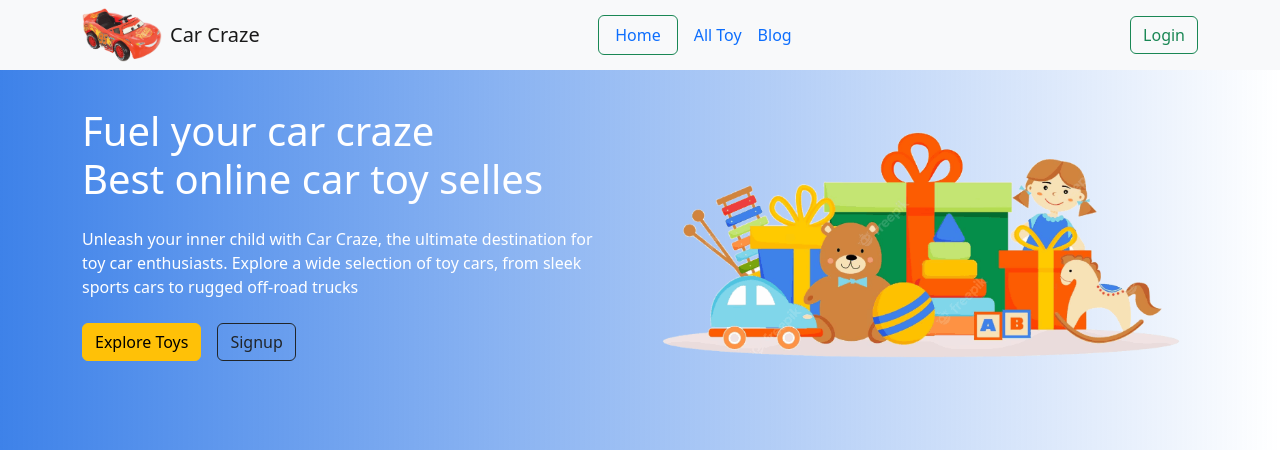
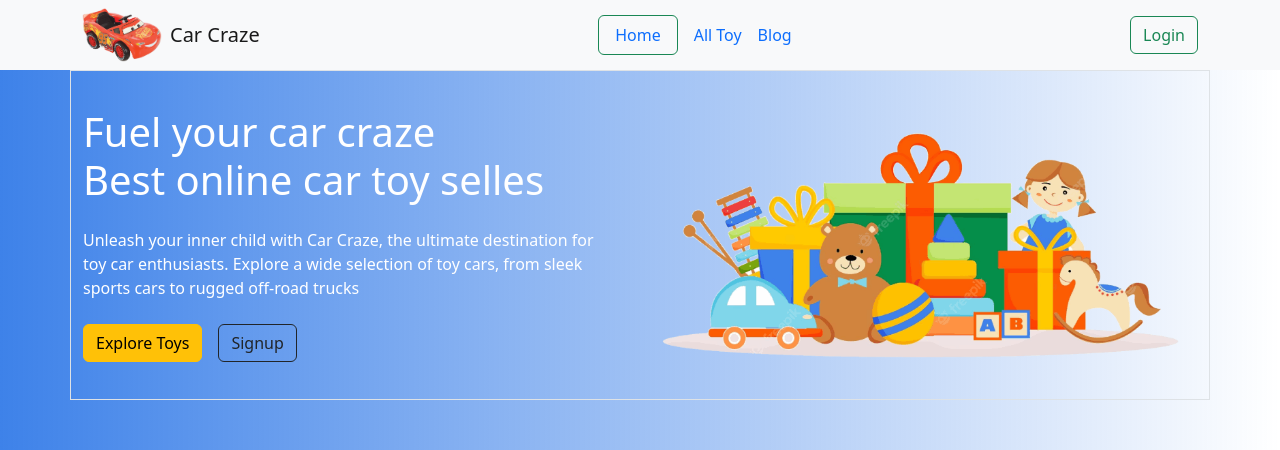
Before and after one commit to mehedi-hasan16/car-craze, a React (Vite) app: page / in a window 1280 px wide. Shown: the top 450 px of the page. Built offline with nearby package versions, Linux system fonts and the light colour scheme; no server answers.

Commit message:
added gallery image

```diff
--- a/package.json
+++ b/package.json
@@ -18,6 +18,7 @@
     "react-bootstrap": "^2.7.4",
     "react-dom": "^18.2.0",
     "react-icons": "^4.8.0",
+    "react-image-gallery": "^1.2.11",
     "react-rating": "^2.0.5",
     "react-router-dom": "^6.11.1",
     "react-tabs": "^6.0.1",
--- a/src/components/Banner/Banner.jsx
+++ b/src/components/Banner/Banner.jsx
@@ -6,13 +6,15 @@ import { Link } from "react-router-dom";
 const Banner = () => {
     return (
         <div className="banner">
-            <div className="mb-3 container">
+            <div className="mb-3 container border">
                 <Row xs={1} md={2}>
-                    <Col className="my-auto">
+                    <Col className="d-flex align-items-center ">
+                        <div>
                         <h1 className="text-white">Fuel your car craze <br /> Best online car toy selles</h1>
                         <p className="text-white my-4">Unleash your inner child with Car Craze, the ultimate destination for<br/> toy car enthusiasts. Explore a wide selection of toy cars, from sleek <br/> sports cars to rugged off-road trucks </p>
                         <Link to='/alltoy'><Button variant="warning" className="me-3">Explore Toys</Button></Link>
                         <Link to='signup'><Button variant="outline-dark">Signup</Button></Link>
+                        </div>
                     </Col>
                     <Col className="my-4 d-flex align-items-center justify-content-center">
                         <img src={bannerImg} alt="" className="img-fluid" />
--- /dev/null
+++ b/src/components/PhotoGallery/PhotoGallery.jsx
@@ -0,0 +1,26 @@
+import { useEffect, useState } from 'react';
+import ImageGallery from 'react-image-gallery';
+import 'react-image-gallery/styles/css/image-gallery.css'
+
+const PhotoGallery = () => {
+    const [images, setImages]=useState ([])
+    useEffect(()=>{
+        fetch('http://localhost:5000/images')
+        .then(res=>res.json())
+        .then(data=>setImages(data))
+    },[])
+    return (
+        <div className='container'>
+            <ImageGallery
+            items={images}
+            showPlayButton={false}
+            showFullscreenButton={false}
+            autoPlay={true}
+            showBullets={true}
+
+            />
+        </div>
+    );
+};
+
+export default PhotoGallery;
--- a/src/components/page/Home/Home.jsx
+++ b/src/components/page/Home/Home.jsx
@@ -1,4 +1,5 @@
 import Banner from "../../Banner/Banner";
+import PhotoGallery from "../../PhotoGallery/PhotoGallery";
 import Shopbycategory from "../../Shopbycategory/Shopbycategory";
 
 const Home = () => {
@@ -6,6 +7,8 @@ const Home = () => {
         <div>
             <Banner></Banner>
             <Shopbycategory></Shopbycategory>
+            <PhotoGallery></PhotoGallery>
+
         </div>
     );
 };
```
Also changed, not shown: src/components/NewToy/NewToy.jsx (added), 1 other file (tests, documents, lock files or other folders).
